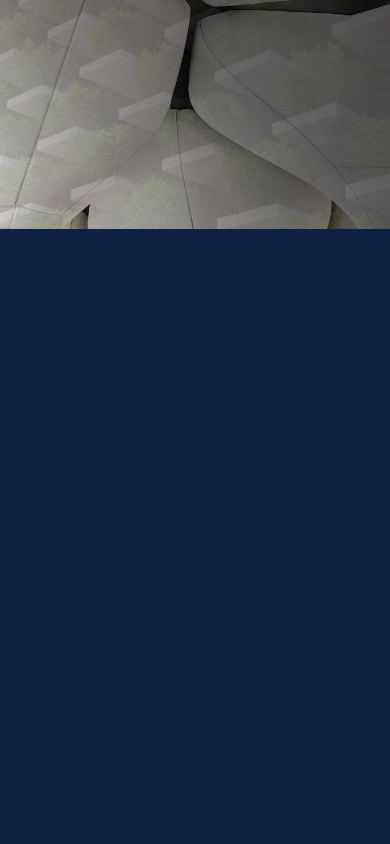
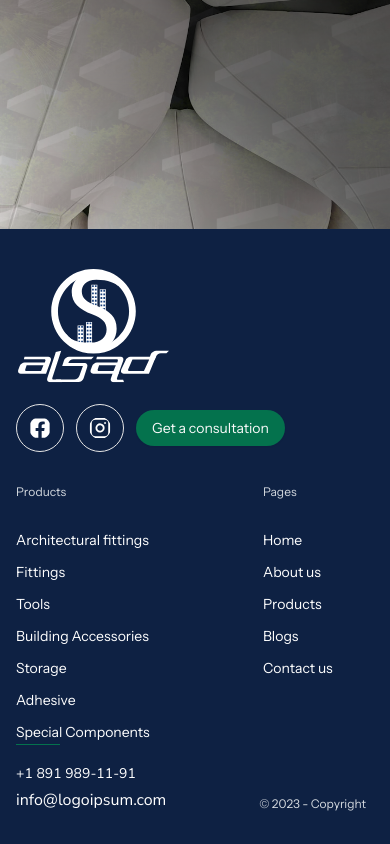
Before and after one commit to techbyhemant/ai-sad, a Next.js app: page / in a window 390 px wide. Shown: the part 2954-3798 px from the top of the page. Before the commit the page ends 3343 px from the top, so only its background shows below. Built offline with nearby package versions, Linux system fonts and the light colour scheme.

Commit message:
Make footer responsive

```diff
--- a/app/Footer/FooterList.jsx
+++ b/app/Footer/FooterList.jsx
@@ -6,7 +6,7 @@ const FooterList = ({ heading, items }) => {
 			<h6 className="font-secondary text-xs text-[#d3d8de]">{heading}</h6>
 			<ul className="font-secondary text-sm">
 				{items.map((item) => (
-					<li key={item.name} className="py-1.5">
+					<li key={item.name} className="py-1.5 text-nowrap">
 						{item.name}
 					</li>
 				))}
--- a/app/Footer/index.jsx
+++ b/app/Footer/index.jsx
@@ -29,6 +29,7 @@ const FOOTER_NAV_ITEMS = [
 			{ name: 'Export Capabilities', path: '' },
 			{ name: 'Trading, Import/Export Capabilities', path: '' },
 		],
+		isHidden: true,
 	},
 	{
 		heading: 'Pages',
@@ -38,38 +39,39 @@ const FOOTER_NAV_ITEMS = [
 
 const Footer = () => {
 	return (
-		<footer className="max-w-[1240px] mx-auto w-full h-[535px] pt-[64px] pb-[80px] px-20">
-			<div className="flex justify-between gap-24 h-full">
-				<div className="flex flex-col justify-between">
-					<Image src={logoLight} alt="Logo" className="h-[143px] w-[191px]" />
-					<div className="flex gap-10">
-						<FaFacebookSquare
-							className="outline-2 outline-offset-10 rounded-full"
-							size={20}
-						/>
-						<LuInstagram
-							className="outline-2 outline-offset-10 rounded-full"
-							size={20}
+		<footer className="w-screen sm:max-w-[1240px] mx-auto sm:w-full h-[535px] sm:pt-[64px] sm:pb-[80px] sm:px-20">
+			<div className="flex justify-between gap-8 sm:gap-24 h-full w-full flex-wrap sm:flex-nowrap">
+				<div className="flex flex-col justify-between w-full items-start gap-5 sm:gap-0">
+					<Image src={logoLight} alt="Logo" className="h-[115px] w-[155px]" />
+					<div className="flex items-center gap-3 sm:gap-10">
+						<FaFacebookSquare className="border-1 p-3 rounded-full size-12" />
+						<LuInstagram className="border-1 p-3 rounded-full size-12" />
+						<PrimaryBtn
+							title="Get a consultation"
+							styles="font-normal text-sm sm:hidden"
+							onClick={() => {}}
 						/>
 					</div>
 				</div>
 
-				<div className="flex flex-col justify-between">
-					<div className="grid grid-flow-col auto-cols-auto gap-24">
+				<div className="flex flex-col justify-between gap-4 w-screen">
+					<div className="grid grid-flow-col auto-cols-auto gap-10 sm:gap-24">
 						{FOOTER_NAV_ITEMS.map((nav, idx) => (
-							<FooterList key={idx} heading={nav.heading} items={nav.items} />
+							<div className={`${nav.isHidden && 'hidden sm:block'}`} key={idx}>
+								<FooterList heading={nav.heading} items={nav.items} />
+							</div>
 						))}
 						<PrimaryBtn
 							title="Get a consultation"
-							styles="font-normal text-sm"
+							styles="font-normal text-sm hidden sm:block"
 							onClick={() => {}}
 						/>
 					</div>
 
 					<div className="flex items-end justify-between relative w-full">
-						<div className="absolute -top-8 inset-0 w-11 h-[1px] bg-[#04724D]"></div>
+						<div className="absolute -top-5 inset-0 w-11 h-[1px] bg-primary-green" />
 
-						<div className="flex items-end justify-between w-full">
+						<div className="flex items-end justify-between w-full pr-10">
 							<div className="space-y-1">
 								<p className="text-sm">+1 891 989-11-91</p>
 								<p>info@logoipsum.com</p>
--- a/app/home/ProductFullWidth.jsx
+++ b/app/home/ProductFullWidth.jsx
@@ -51,7 +51,7 @@ const Slide = ({ image, title, onClick }) => {
 				</h3>
 				<PrimaryBtn
 					title="Know more"
-					styles="bg-white text-black text-md font-normal font-secondary"
+					styles="bg-white text-black text-md font-normal font-secondary hover:bg-gray-500"
 					onClick={onClick}
 				/>
 			</div>
--- a/app/home/Services.jsx
+++ b/app/home/Services.jsx
@@ -65,7 +65,7 @@ const Service = ({ heading, image, description }) => {
 
 				<PrimaryBtn
 					title="View more"
-					styles="bg-light-blue"
+					styles="bg-light-blue hover:bg-blue-800"
 					onClick={() => {}}
 				/>
 			</div>
--- a/app/home/Testimonials.jsx
+++ b/app/home/Testimonials.jsx
@@ -52,14 +52,14 @@ const Testimonials = () => {
 
 	return (
 		<section className="bg-white w-lvw h-[323px] p-10 sm:p-20 relative">
-			<div className="absolute top-1/2 -left-0 transform -translate-y-1/2 z-20">
+			<div className="absolute top-1/2 left-0 sm:left-20 transform -translate-y-1/2 z-20">
 				<MdKeyboardArrowLeft
 					className="text-black cursor-pointer"
 					size={40}
 					onClick={() => swiperRef.current?.slidePrev()}
 				/>
 			</div>
-			<div className="absolute top-1/2 right-0 transform -translate-y-1/2 z-20">
+			<div className="absolute top-1/2 right-0 sm:right-20 transform -translate-y-1/2 z-20">
 				<MdKeyboardArrowRight
 					className="text-black cursor-pointer"
 					size={40}
@@ -77,7 +77,7 @@ const Testimonials = () => {
 				onSwiper={(swiper) => {
 					swiperRef.current = swiper;
 				}}
-				className="min-w-[291px]!"
+				className="min-w-[291px] sm:max-w-6xl"
 			>
 				{TESTIMONIALS.map((testimonial) => (
 					<SwiperSlide key={testimonial.id}>
--- a/app/layout.js
+++ b/app/layout.js
@@ -31,7 +31,9 @@ export default function RootLayout({ children }) {
 					<main className="flex flex-col flex-1 justify-start items-center relative min-h-[50vh] mt-5">
 						{children}
 					</main>
-					<div className="py-20">{/* <Footer /> */}</div>
+					<div className="py-10 px-4">
+						<Footer />
+					</div>
 				</div>
 			</body>
 		</html>
--- a/app/page.js
+++ b/app/page.js
@@ -7,6 +7,7 @@ import Testimonials from './home/Testimonials';
 import NewsAndArticles from './home/NewsAndArticles';
 import ProductFullWidth from './home/ProductFullWidth';
 import Locations from './home/Locations';
+import Footer from './Footer';
 
 export default function Home() {
 	return (
@@ -22,7 +23,6 @@ export default function Home() {
 				<NewsAndArticles />
 				<ProductFullWidth />
 			</main>
-			{/* <Footer /> */}
 		</div>
 	);
 }
--- a/app/shared/Buttons/PrimaryBtn.jsx
+++ b/app/shared/Buttons/PrimaryBtn.jsx
@@ -4,7 +4,7 @@ import React from 'react';
 const PrimaryBtn = ({ title, styles, onClick, ...props }) => {
 	return (
 		<Button
-			className={`font-secondary bg-primary-green rounded-full py-2.5 px-4 md:py-3 md:px-6 text-sm md:text-md ${styles}`}
+			className={`font-secondary bg-primary-green rounded-full py-2.5 px-4 sm:py-0 sm:px-6 text-sm md:text-md hover:bg-green-700 hover:text-white cursor-pointer ${styles}`}
 			onClick={onClick}
 			{...props}
 		>
```
